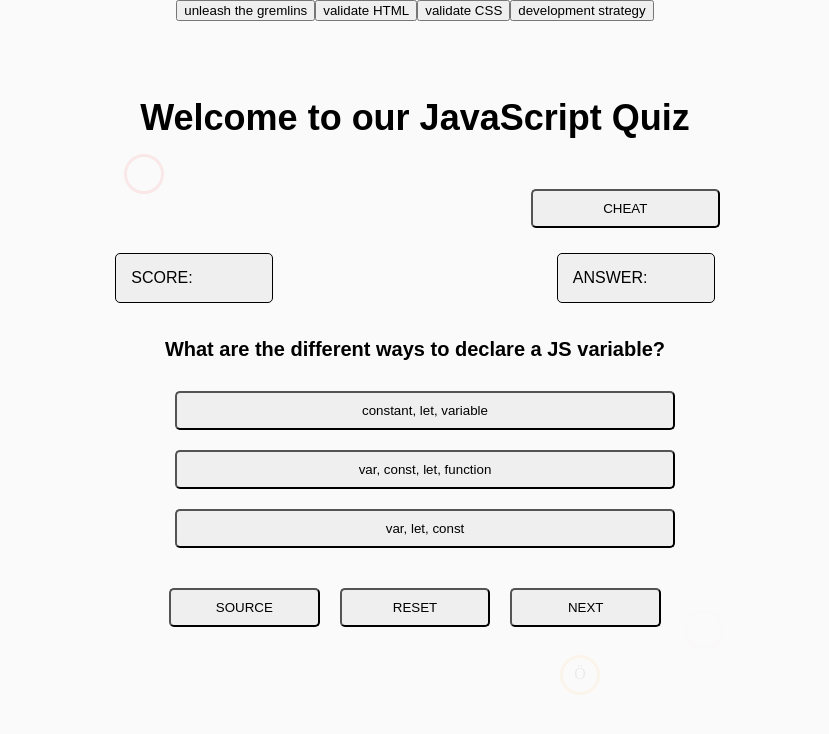
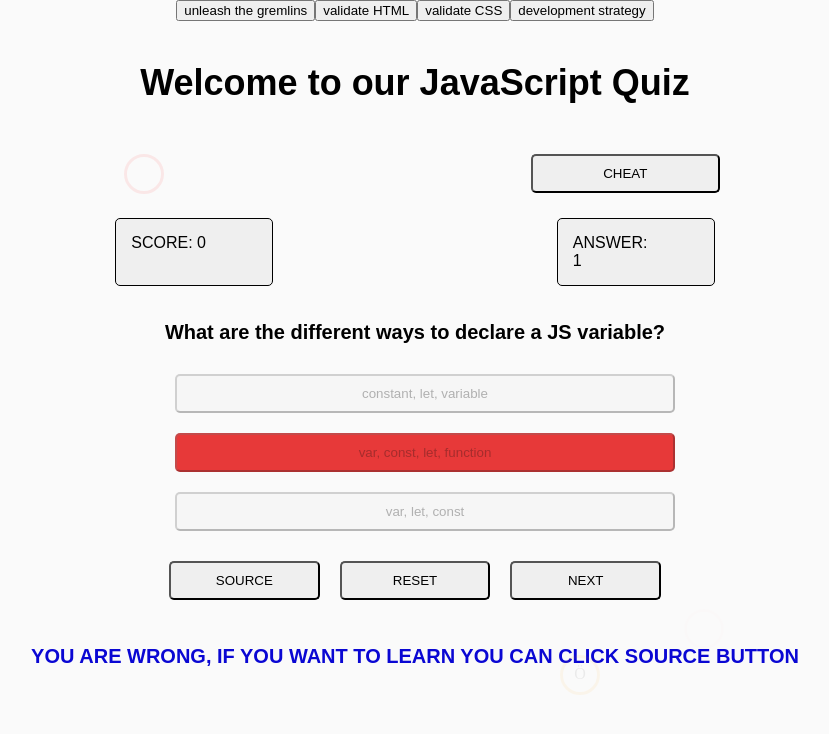
Before and after one commit to miroslavveljanoski/js-quiz, a plain HTML site: page index.html in a window 1280 px wide. Both pictures are taken after a click on the button "unleash the gremlins". Shown: the whole page, without its empty margins (225-1054 px from the left). Drawn offline with Linux system fonts and the light colour scheme.

Commit message:
Answerin questions done closed #12

```diff
--- a/index.html
+++ b/index.html
@@ -19,6 +19,7 @@
     <script src="./src/data.js"></script>
     <script src="./src/log.js"></script>
     <script src="./src/init.js"></script>
+    <script src='./src/handlers/show_answer.js'></script>
   </head>
 
   <body>
@@ -32,19 +33,19 @@
           <button class="btn" id="btn-cheat">CHEAT</button>
         </div>
         <div id="btn-two">
-          <p id="score">SCORE:</p>
-          <p id="answer">ANSWER:</p>
+          <p id="score">SCORE: <span id='scoreUpdate'>0</span></p>
+          <p id="answer">ANSWER: <span id='answeredUpdate'>0</span></p>
         </div>
       </header>
       <!-- MAIN -->
       <main id="container-main">
         <div id="question">
-          <p>What are the different ways to declare a JS variable?</p>
+          <p id='question_text'>What are the different ways to declare a JS variable?</p>
         </div>
         <div id="answers">
-          <button class="choices" id="first-answer">constant, let, variable</button>
-          <button class="choices" id="second-answer">var, const, let, function</button>
-          <button class="choices" id="third-answer">var, let, const</button>
+          <button class="choices" data-number='0' id="first-answer">constant, let, variable</button>
+          <button class="choices" data-number='1' id="second-answer">var, const, let, function</button>
+          <button class="choices" data-number='2' id="third-answer">var, let, const</button>
         </div>
       </main>
 
@@ -54,6 +55,10 @@
         <button class="btn" id="btn-reset">RESET</button>
         <button class="btn" id="btn-next">NEXT</button>
       </div>
+
+      <div class="user_info">
+        <p class="text" id="user_info"></p>
+      </div>
     </div>
 
     <!-- load listeners -->
@@ -61,5 +66,6 @@
     <!-- Leave this here, it renders the review buttons
       write your code above this script tag  -->
     <script src="./lib/review-buttons.js"></script>
+    <script src="src/listeners/show_answer_listener.js"></script>
   </body>
 </html>
--- /dev/null
+++ b/src/handlers/show_answer.js
@@ -0,0 +1,48 @@
+function showAnswer(event) {
+     debugger;
+
+    const userTarget = event.target;
+    if (userTarget.tagName !== 'BUTTON') {
+        return;
+    }
+    const allQuestion = [...state.questions];
+    const currentQuestion = document.getElementById('question_text').innerHTML;
+
+    const scoreBoard = document.querySelector('#scoreUpdate');
+    const answeredNumber = document.querySelector('#answeredUpdate')
+    const inform = document.querySelector('#user_info')
+    let score = 0;
+    let answered = 0;
+
+    const buttons = document.querySelectorAll('.choices');
+
+    let correctAns = '';
+    for (let i = 0; i < allQuestion.length; i++) {
+       if(currentQuestion === allQuestion[i].text) {
+            correctAns = allQuestion[i].answers[allQuestion[i].correct];
+        }
+    }
+
+    if (userTarget.innerText !== correctAns){
+        userTarget.classList.add('incorrect');
+        answered++;
+        answeredNumber.innerHTML = answered;
+        buttons.forEach(btn=>{
+            btn.setAttribute("disabled", true);
+        });
+        inform.innerHTML = 'YOU ARE WRONG, IF YOU WANT TO LEARN YOU CAN CLICK SOURCE BUTTON';
+
+    } else if (userTarget.innerText === correctAns) {
+        userTarget.classList.add('correct');
+        answered++;
+        answeredNumber.innerHTML = answered;
+        score++;
+        scoreBoard.innerHTML = score;
+        buttons.forEach(btn=>{
+            btn.setAttribute("disabled", true);
+        });
+        inform.innerHTML = 'CORRECT!  😉 '
+    }
+
+
+}
--- /dev/null
+++ b/src/listeners/show_answer_listener.js
@@ -0,0 +1 @@
+document.getElementById('answers').addEventListener('click', showAnswer);
--- a/style.css
+++ b/style.css
@@ -67,9 +67,27 @@ body {
   border-radius: 5px;
 }
 
+/* Correct and incorrect answers */
+.correct {
+  background-color: rgb(81, 153, 81);
+}
+
+.incorrect {
+  background-color: rgb(231, 57, 57);
+}
+
 #container-footer {
   display: flex;
   width: 40%;
   justify-content: space-around;
-  margin: 20px;
+  margin: 10px;
 }
+
+.user_info {
+  color: rgb(10, 7, 211);
+  font-weight: bold;
+  font-size: 20px;
+  border-radius: 8px;
+  padding: 5px;
+  margin-top: 0;
+}
```
Also changed, not shown: 1 other file.
